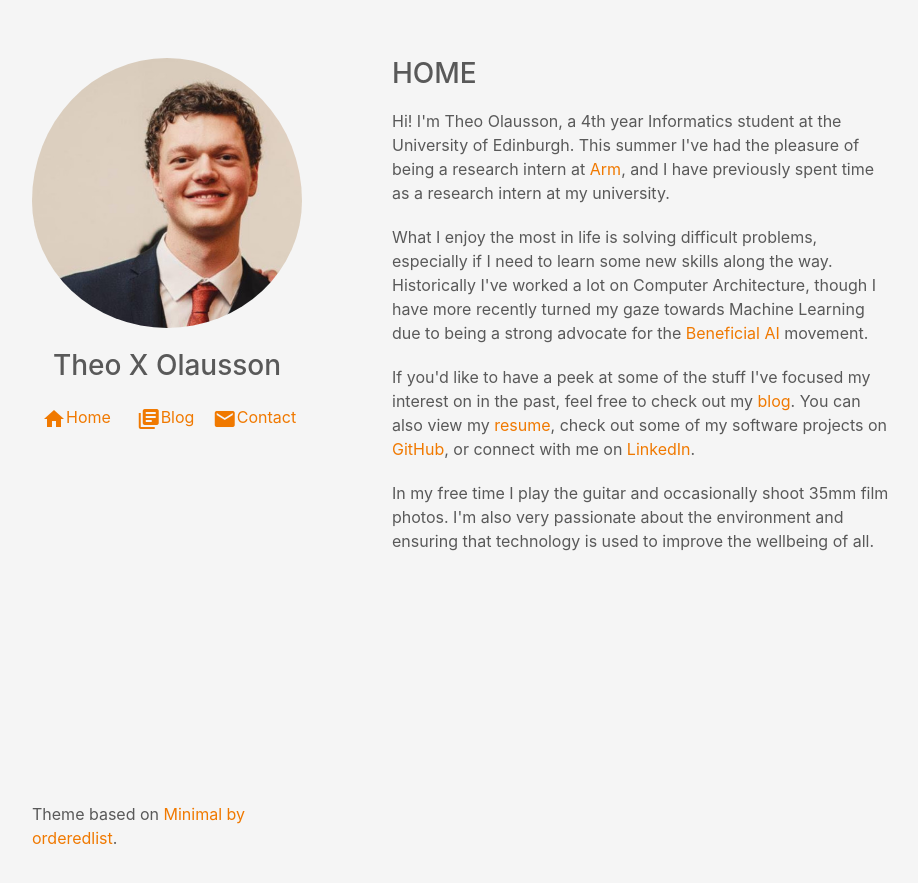
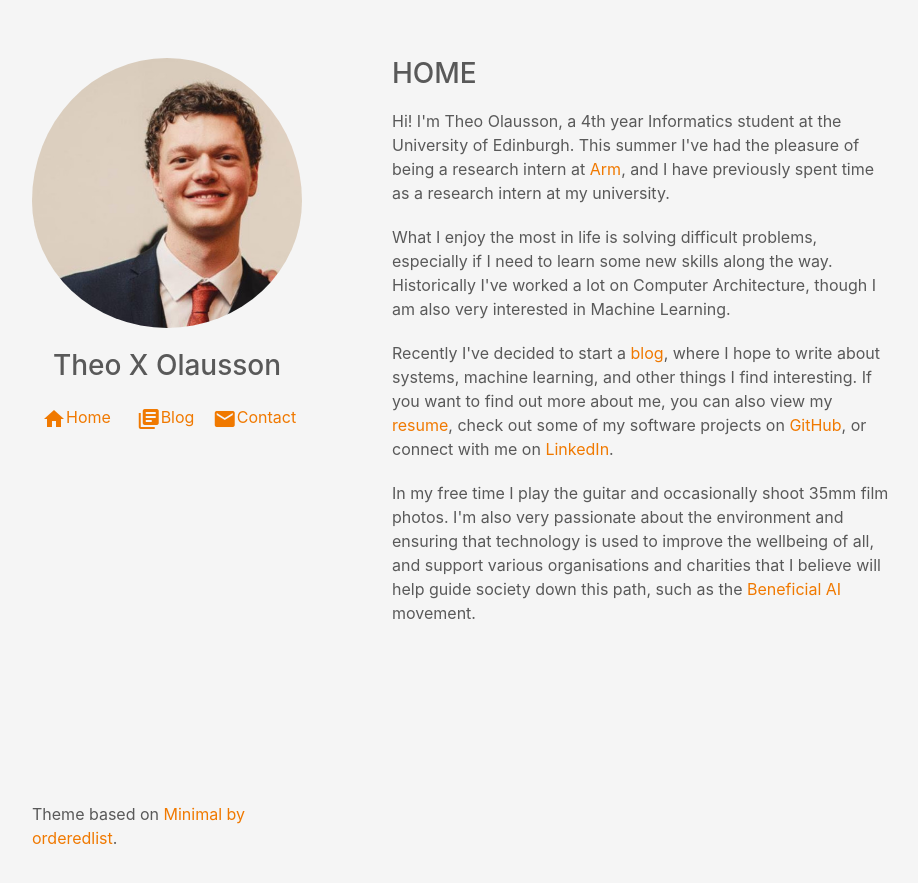
Before and after one commit to theoxo/theoxo.github.io, a Jekyll site: the page built from index.md, in a window 1280 px wide. Shown: the top 883 px of the page, without its empty margins (178-1096 px from the left). Built offline with Jekyll 4.4.1, drawn with Linux system fonts in a browser that asks for light colours.

Commit message:
improvement: re-wrote parts of home-page

```diff
--- a/index.md
+++ b/index.md
@@ -11,19 +11,21 @@ subtitle: Home
 <p>
     What I enjoy the most in life is solving difficult problems, especially
     if I need to learn some new skills along the way. Historically I've worked
-    a lot on Computer Architecture, though I have more recently turned my gaze
-    towards Machine Learning due to being a strong advocate for the <a href="https://futureoflife.org/ai-principles/">Beneficial AI</a>
-    movement.
+    a lot on Computer Architecture, though I am also very interested in
+    Machine Learning.
 </p>
 <p>
-    If you'd like to have a peek at some of the stuff I've focused my interest
-    on in the past, feel free to check out my <a href="/blog">blog</a>. You
-    can also view my <a href="/assets/resume.pdf">resume</a>, check out some
+    Recently I've decided to start a <a href="/blog">blog</a>, where I hope to
+    write about systems, machine learning, and other things I find interesting.
+    If you want to find out more about me, you can also view my
+    <a href="/assets/resume.pdf">resume</a>, check out some
     of my software projects on <a href="https://github.com/theoxo">GitHub</a>, or
     connect with me on <a href="https://www.linkedin.com/in/theo-olausson/">LinkedIn</a>.
 </p>
 <p>
     In my free time I play the guitar and occasionally shoot 35mm film photos. I'm also
     very passionate about the environment and ensuring that technology is used
-    to improve the wellbeing of all.
+    to improve the wellbeing of all, and support various organisations and charities
+    that I believe will help guide society down this path, such as the
+    <a href="https://futureoflife.org/ai-principles/">Beneficial AI</a> movement.
 </p>
```
